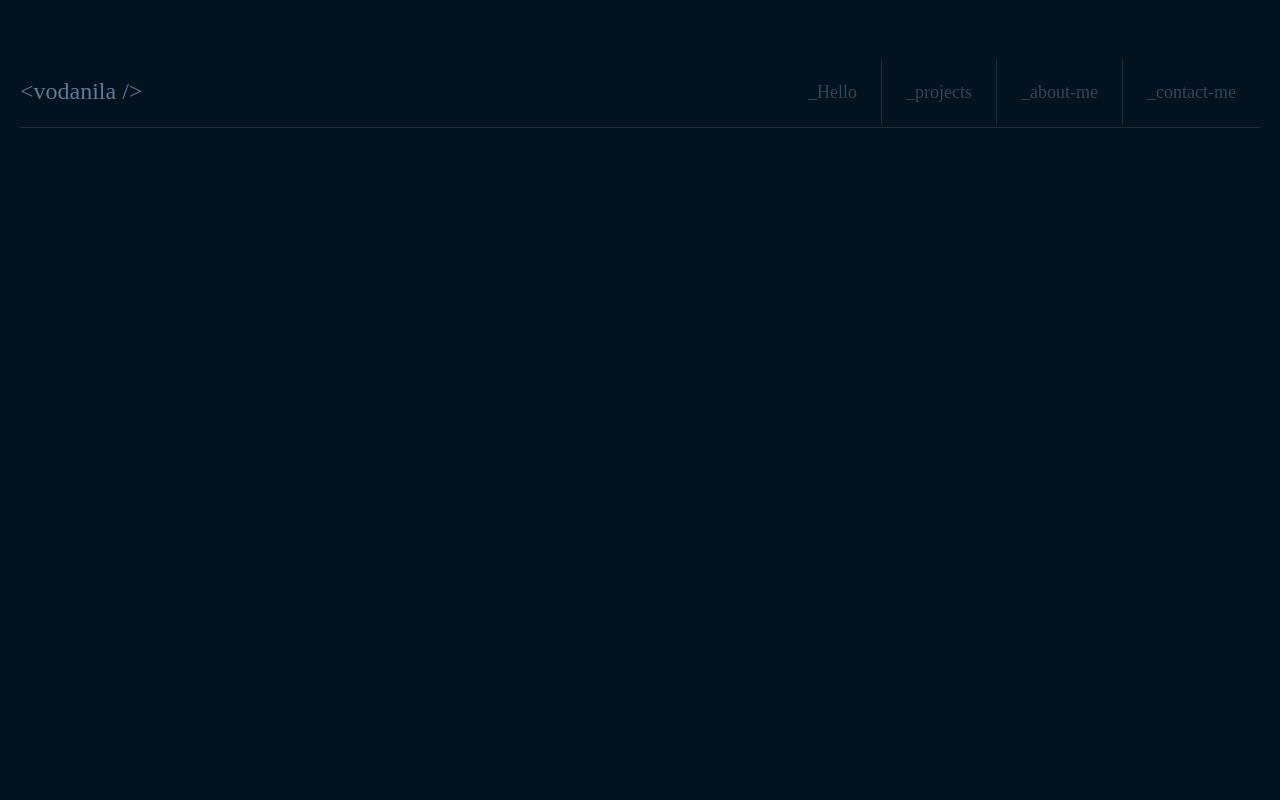
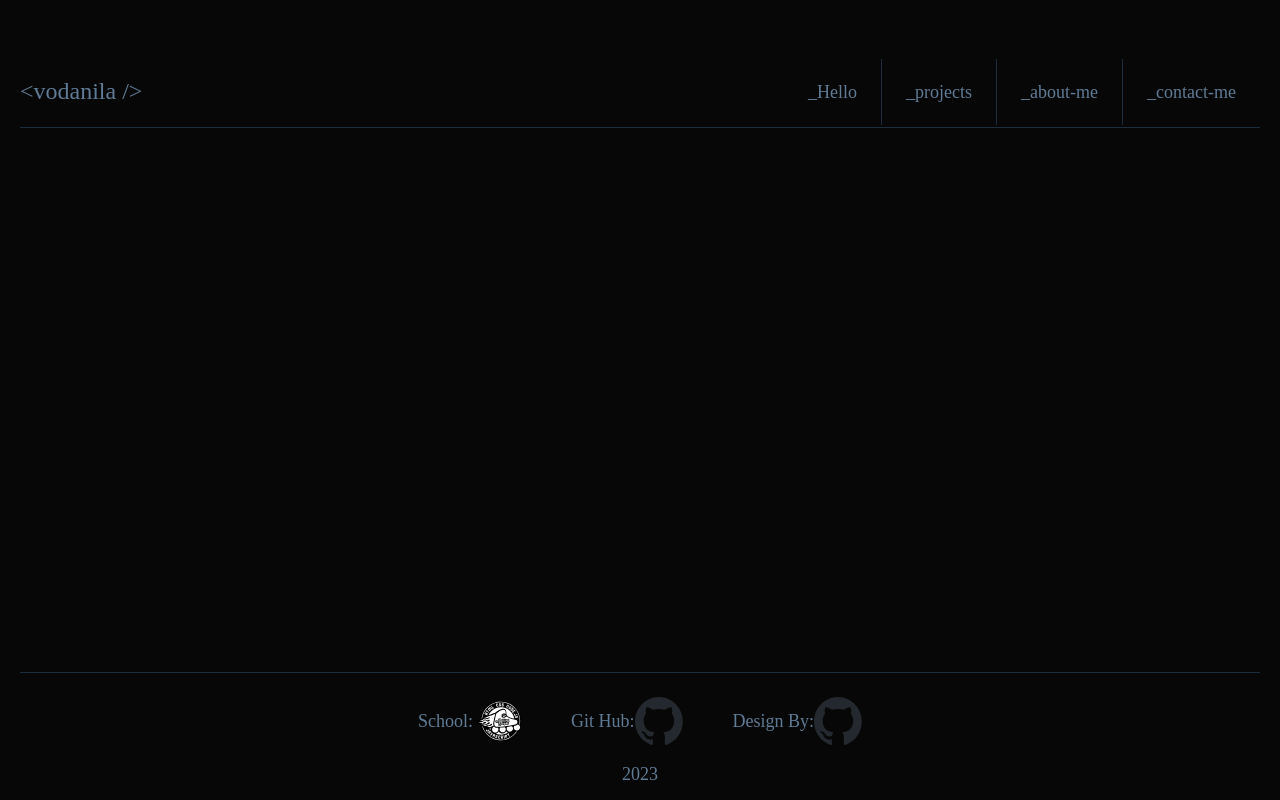
Before and after one commit to Despair08/rsschool-cv, a website built with webpack: page src/index.html in a window 1280 px wide. Built offline with nearby package versions, Linux system fonts and the light colour scheme.

Commit message:
feat: add assets, footer

```diff
--- a/src/index.html
+++ b/src/index.html
@@ -33,6 +33,29 @@
         </ul>
       </nav>
     </header>
+    <main class="main"></main>
+    <footer class="footer">
+      <nav class="footer__nav">
+        <ul class="footer__list">
+          <li class="footer__item">
+            <a class="footer__link" href="https://rs.school/">
+              School: <img class="footer__img" src="./assets/images/icons/logo-rs.svg" alt="rs school logo">
+            </a>
+          </li>
+          <li class="footer__item">
+            <a class="footer__link" href="https://github.com/Despair08">
+              Git Hub: <img class="footer__img" src="./assets/images/icons/github-mark.svg" alt="my git">
+            </a>
+          </li>
+          <li class="footer__item">
+            <a class="footer__link" href="https://github.com/IgorDiasDeAndrade">
+              Design By: <img class="footer__img" src="./assets/images/icons/github-mark.svg" alt="git">
+            </a>
+          </li>
+        </ul>
+      </nav>
+      <p class="footer__copy">2023</p>
+    </footer>
   </div>
 </body>
 
--- a/src/scss/common/_normalize.scss
+++ b/src/scss/common/_normalize.scss
@@ -8,10 +8,15 @@ img {
   display: block;
 }
 
+html,
+body {
+  height: 100%;
+}
+
 body {
   @include font();
   color: $secondary-light;
-  background-color: $primary-bg;
+  background-color: $primary;
 }
 
 h1 {
@@ -42,4 +47,5 @@ li {
 
 a {
   text-decoration: none;
+  color: inherit;
 }
--- a/src/scss/main.scss
+++ b/src/scss/main.scss
@@ -6,3 +6,5 @@
 @import "./common/_buttons.scss";
 @import "./sections/_wrapper.scss";
 @import "./sections/_header.scss";
+@import "./sections/_main.scss";
+@import "./sections/_footer.scss";
--- /dev/null
+++ b/src/scss/sections/_footer.scss
@@ -0,0 +1,33 @@
+.footer {
+  max-height: 128px;
+  padding: 24px 0 80px 0;
+  border-top: 1px solid $accent-mix;
+  text-align: center;
+  color: $secondary;
+  &__nav {
+  }
+  &__list {
+    display: flex;
+    justify-content: center;
+    gap: 50px;
+  }
+  &__item {
+  }
+  &__link {
+    display: flex;
+    align-items: center;
+    @extend %transition;
+    &:hover {
+      @extend %transition;
+      color: $secondary-light;
+    }
+  }
+  &__img {
+    display: inline-block;
+    width: 48px;
+    height: 48px;
+  }
+  &__copy {
+    padding-top: 20px;
+  }
+}
--- a/src/scss/sections/_header.scss
+++ b/src/scss/sections/_header.scss
@@ -23,14 +23,14 @@
   &__link {
     display: block;
     padding: 24px 24px;
-    color: $secondary-semi;
+    color: $secondary;
     @extend %transition;
     &:hover {
       @extend %transition;
-      color: $secondary-light;
+      color: $secondary;
     }
     &--active {
-      color: $secondary-light;
+      color: $secondary;
     }
   }
 }
--- /dev/null
+++ b/src/scss/sections/_main.scss
@@ -0,0 +1,3 @@
+.main {
+  flex-grow: 1;
+}
--- a/src/scss/sections/_wrapper.scss
+++ b/src/scss/sections/_wrapper.scss
@@ -1,4 +1,7 @@
 .wrapper {
+  display: flex;
+  flex-direction: column;
+  min-height: 100%;
   max-width: 1440px;
   padding: 0 20px;
   margin: 0 auto;
```
Also changed, not shown: src/assets/images/icons/github-mark.svg (added), src/assets/images/icons/logo-rs.svg (added), src/assets/images/main/cloud--little.png (added), src/assets/images/main/cloud.png (added), src/assets/images/main/land--left.png (added), src/assets/images/main/land--right.png (added), src/assets/images/main/land--small.png (added), src/assets/images/main/land.png (added), src/assets/images/main/main_bg.png (added), src/assets/images/Новая папка/main_bg.png (added), src/style.css, 1 other file.
